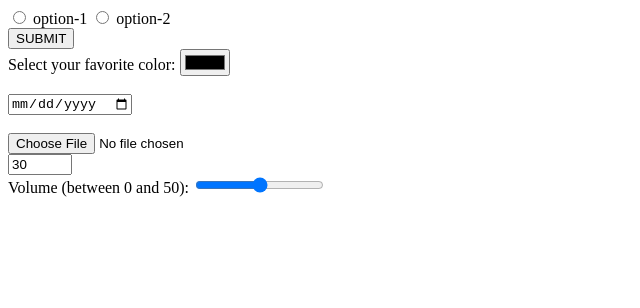
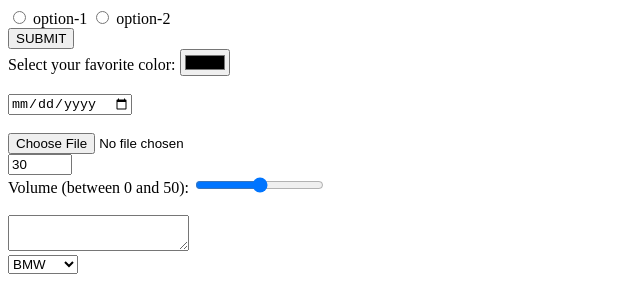
Before and after one commit to MArhamAA1422/b6-learning, a plain HTML site: page html/basics.html in a window 1280 px wide. Shown: the whole page, without its empty margins (0-640 px from the left). Drawn offline with Linux system fonts and the light colour scheme.

Commit message:
textarea, select(navbar)

```diff
--- a/html/basics.html
+++ b/html/basics.html
@@ -23,6 +23,22 @@
     <input type="number" id="quantity" name="quantity" min="0" max="100" step="10" value="30"><br>
 
     <label for="vol">Volume (between 0 and 50):</label>
-    <input type="range" id="vol" name="vol" min="0" max="50">
+    <input type="range" id="vol" name="vol" min="0" max="50"><br><br>
+
+
+    <textarea>
+    </textarea><br>
+
+    <select name="cars">
+        <optgroup label="German Cars">
+            <option value="bmw">BMW</option>
+            <option value="audi">Audi</option>
+        </optgroup>
+        <optgroup label="Swedish Cars">
+            <option value="volvo">Volvo</option>
+            <option value="saab">Saab</option>
+        </optgroup>
+    </select>
+
 </body>
 </html>
```
Also changed, not shown: html/basics.md (+19 -0 lines).
